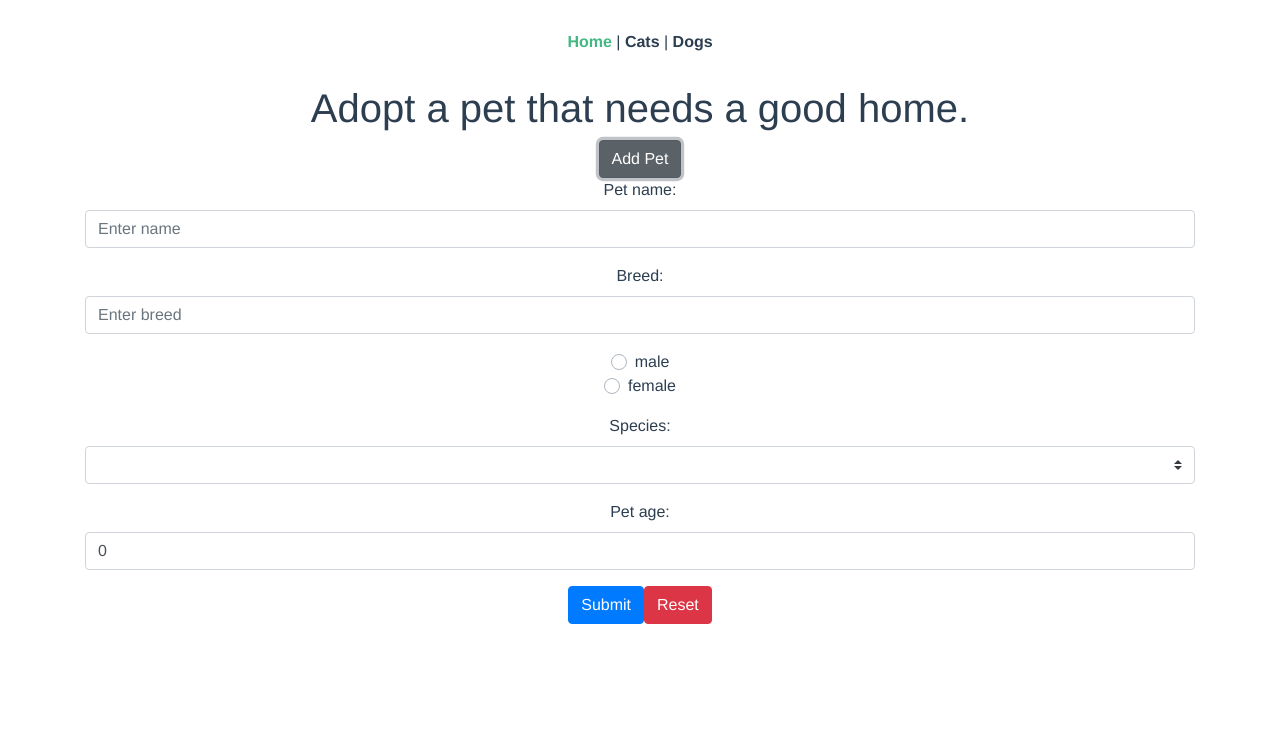
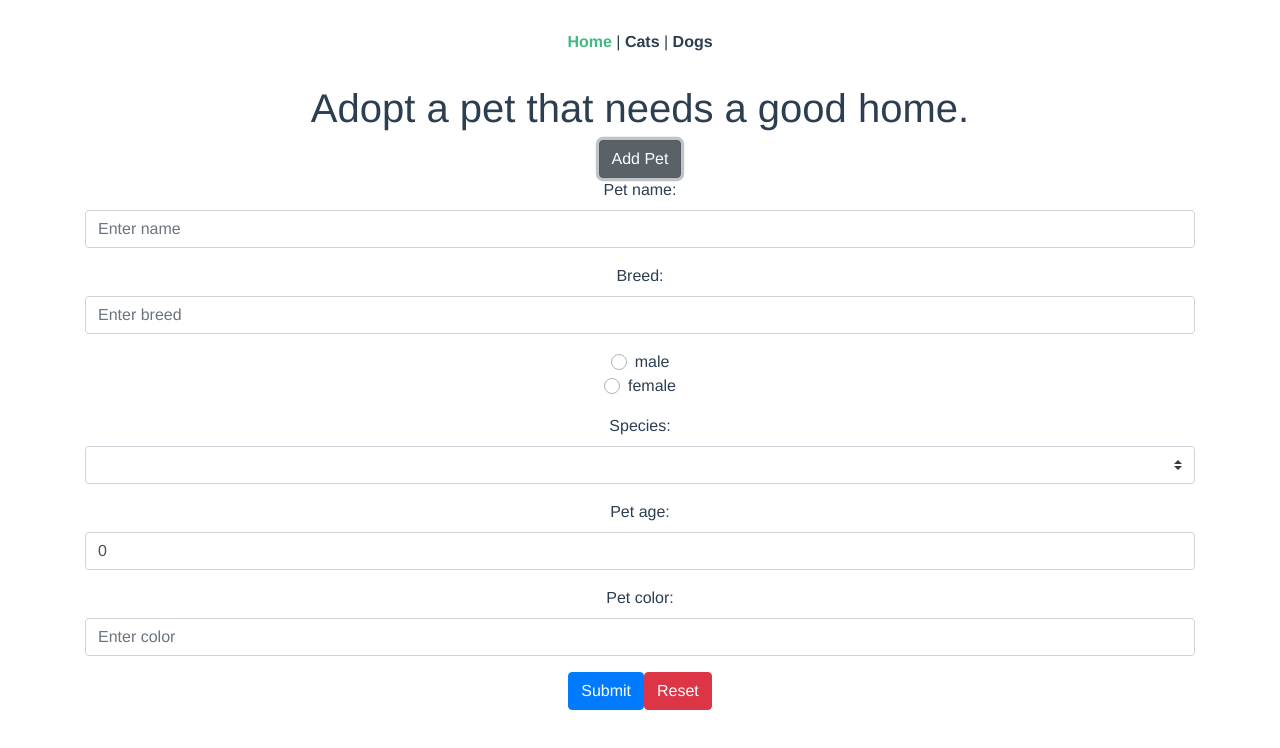
Before and after one commit to christocarr/adopt-a-pet, a Vue app: page / in a window 1280 px wide. Both pictures are taken after a click on the button "Add Pet". Shown: the top 748 px of the page. Built offline with nearby package versions, Linux system fonts and the light colour scheme.

Commit message:
Add input for animal color

```diff
--- a/src/views/Home.vue
+++ b/src/views/Home.vue
@@ -57,6 +57,14 @@
         ></b-form-input>
       </b-form-group>
 
+      <b-form-group id="petColor" label="Pet color:" label-for="petColorInput">
+        <b-form-input
+          id="petColorInput"
+          v-model="form.color"
+          placeholder="Enter color"
+        ></b-form-input>
+      </b-form-group>
+
       <b-button type="submit" variant="primary">Submit</b-button>
       <b-button type="reset" variant="danger">Reset</b-button>
     </b-form>
@@ -76,6 +84,7 @@ export default {
         breed: '',
         gender: null,
         age: 0,
+        color: '',
         species: null
       }
     }
@@ -88,14 +97,15 @@ export default {
       this.showPetForm = !this.showPetForm
     },
     handleSubmit () {
-      const { species, breed, gender, age, name } = this.form
+      const { species, breed, gender, age, color, name } = this.form
       const payload = {
         species,
         pet: {
           name,
           breed,
           gender,
-          age
+          age,
+          color
         }
       }
       this.addPet(payload)
@@ -104,6 +114,7 @@ export default {
         breed: '',
         gender: null,
         age: 0,
+        color: '',
         species: null
       }
     }
```
